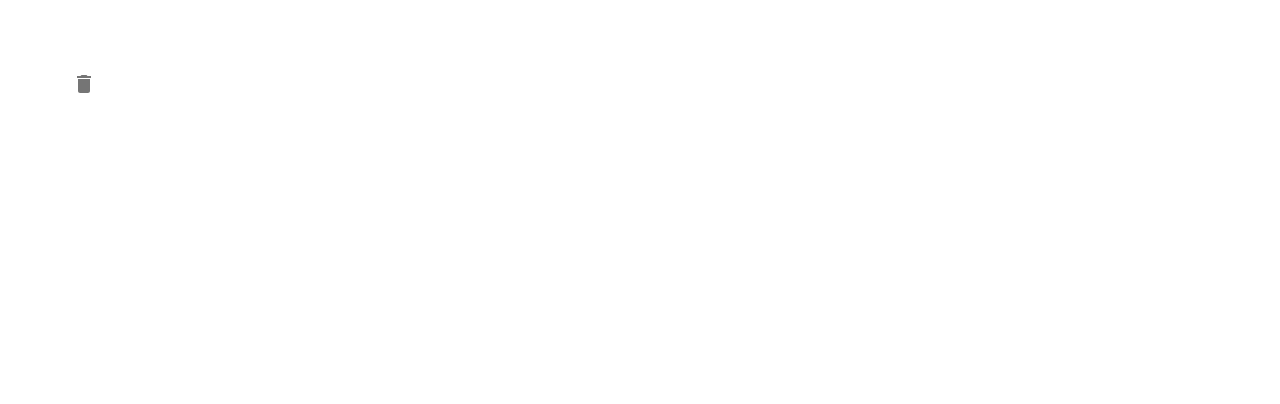
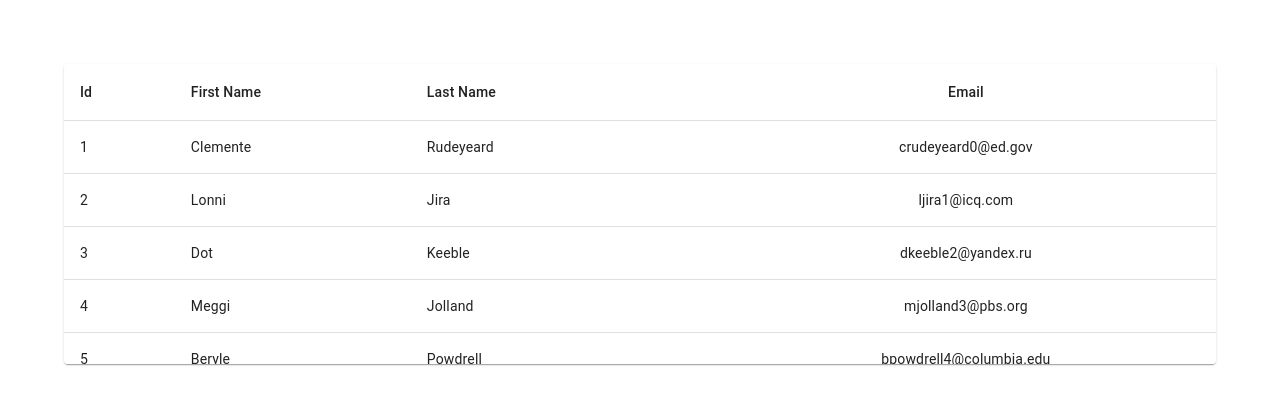
Before and after one commit to Mhdez221993/react-mui, a React (Create React App) app: page / in a window 1280 px wide. Shown: the top 404 px of the page. Built offline with nearby package versions, Linux system fonts and the light colour scheme.

Commit message:
Add helpful link to for getting mock data

```diff
--- a/src/App.tsx
+++ b/src/App.tsx
@@ -1,11 +1,11 @@
 import "./App.css";
 
-import { MuiTooltip } from "./components/MuiTooltip";
+import { MuiTable } from "./components/MuiTable";
 
 function App() {
   return (
     <div className="App">
-      <MuiTooltip />
+      <MuiTable />
     </div>
   );
 }
--- /dev/null
+++ b/src/components/MuiTable.tsx
@@ -0,0 +1,122 @@
+import {
+  Paper,
+  Table,
+  TableBody,
+  TableCell,
+  TableContainer,
+  TableHead,
+  TableRow,
+} from "@mui/material";
+
+export const MuiTable = () => {
+  return (
+    <TableContainer component={Paper} sx={{ maxHeight: "300px" }}>
+      <Table aria-label="simple table" stickyHeader>
+        <TableHead>
+          <TableRow>
+            <TableCell>Id</TableCell>
+            <TableCell>First Name</TableCell>
+            <TableCell>Last Name</TableCell>
+            <TableCell align="center">Email</TableCell>
+          </TableRow>
+        </TableHead>
+        <TableBody>
+          {mockData.map((row) => (
+            <TableRow
+              key={row.id}
+              sx={{ "&:last-child td, &:last-child th": { border: 0 } }}
+            >
+              <TableCell>{row.id}</TableCell>
+              <TableCell>{row.first_name}</TableCell>
+              <TableCell>{row.last_name}</TableCell>
+              <TableCell align="center">{row.email}</TableCell>
+            </TableRow>
+          ))}
+        </TableBody>
+      </Table>
+    </TableContainer>
+  );
+};
+
+const mockData = [
+  {
+    id: 1,
+    first_name: "Clemente",
+    last_name: "Rudeyeard",
+    email: "crudeyeard0@ed.gov",
+    gender: "Male",
+    ip_address: "176.133.234.52",
+  },
+  {
+    id: 2,
+    first_name: "Lonni",
+    last_name: "Jira",
+    email: "ljira1@icq.com",
+    gender: "Female",
+    ip_address: "0.29.74.247",
+  },
+  {
+    id: 3,
+    first_name: "Dot",
+    last_name: "Keeble",
+    email: "dkeeble2@yandex.ru",
+    gender: "Female",
+    ip_address: "177.112.40.107",
+  },
+  {
+    id: 4,
+    first_name: "Meggi",
+    last_name: "Jolland",
+    email: "mjolland3@pbs.org",
+    gender: "Female",
+    ip_address: "70.74.156.101",
+  },
+  {
+    id: 5,
+    first_name: "Beryle",
+    last_name: "Powdrell",
+    email: "bpowdrell4@columbia.edu",
+    gender: "Female",
+    ip_address: "66.26.177.59",
+  },
+  {
+    id: 6,
+    first_name: "Abram",
+    last_name: "Sandyfirth",
+    email: "asandyfirth5@wiley.com",
+    gender: "Male",
+    ip_address: "224.121.105.248",
+  },
+  {
+    id: 7,
+    first_name: "Putnem",
+    last_name: "Van der Hoeven",
+    email: "pvanderhoeven6@ft.com",
+    gender: "Male",
+    ip_address: "235.7.124.136",
+  },
+  {
+    id: 8,
+    first_name: "Moore",
+    last_name: "Bedding",
+    email: "mbedding7@noaa.gov",
+    gender: "Male",
+    ip_address: "229.85.46.24",
+  },
+  {
+    id: 9,
+    first_name: "Aaren",
+    last_name: "Baudassi",
+    email: "abaudassi8@wordpress.com",
+    gender: "Female",
+    ip_address: "0.220.25.235",
+  },
+  {
+    id: 10,
+    first_name: "Honoria",
+    last_name: "Bailiss",
+    email: "hbailiss9@forbes.com",
+    gender: "Female",
+    ip_address: "234.227.86.0",
+  },
+];
```
Also changed, not shown: 1 other file (tests, documents, lock files or other folders).
